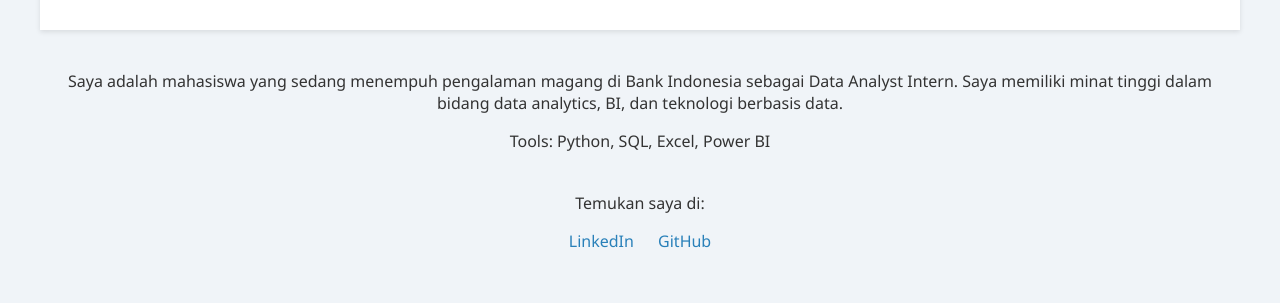
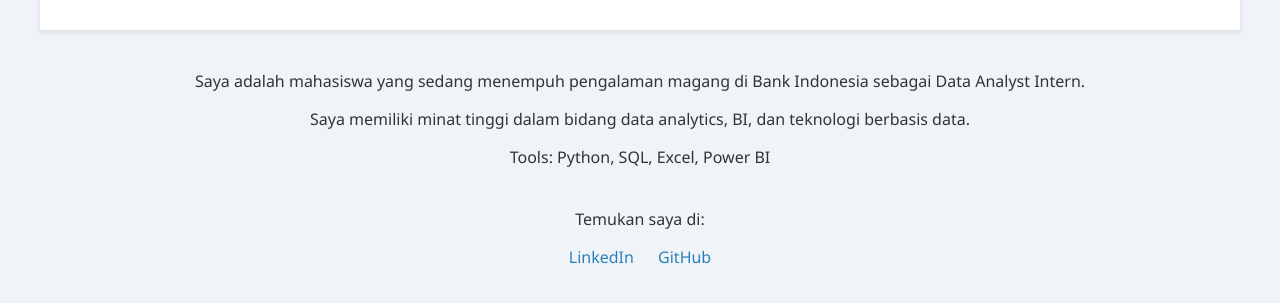
Before and after one commit to JoshuaRoyTimisela/joshuaroytimisela.github.io, a plain HTML site: page index.html in a window 1280 px wide. Shown: the part 189-492 px from the top of the page. Drawn offline with Linux system fonts and the light colour scheme.

Commit message:
Update index.html

```diff
--- a/index.html
+++ b/index.html
@@ -1,4 +1,3 @@
-
 <!DOCTYPE html>
 <html lang="id">
 <head>
@@ -42,7 +41,8 @@
   </header>
 
   <section>
-    <p>Saya adalah mahasiswa yang sedang menempuh pengalaman magang di Bank Indonesia sebagai Data Analyst Intern. Saya memiliki minat tinggi dalam bidang data analytics, BI, dan teknologi berbasis data.</p>
+    <p>Saya adalah mahasiswa yang sedang menempuh pengalaman magang di Bank Indonesia sebagai Data Analyst Intern. </p>
+    <p> Saya memiliki minat tinggi dalam bidang data analytics, BI, dan teknologi berbasis data.</p>
     <p>Tools: Python, SQL, Excel, Power BI</p>
   </section>
 
```
